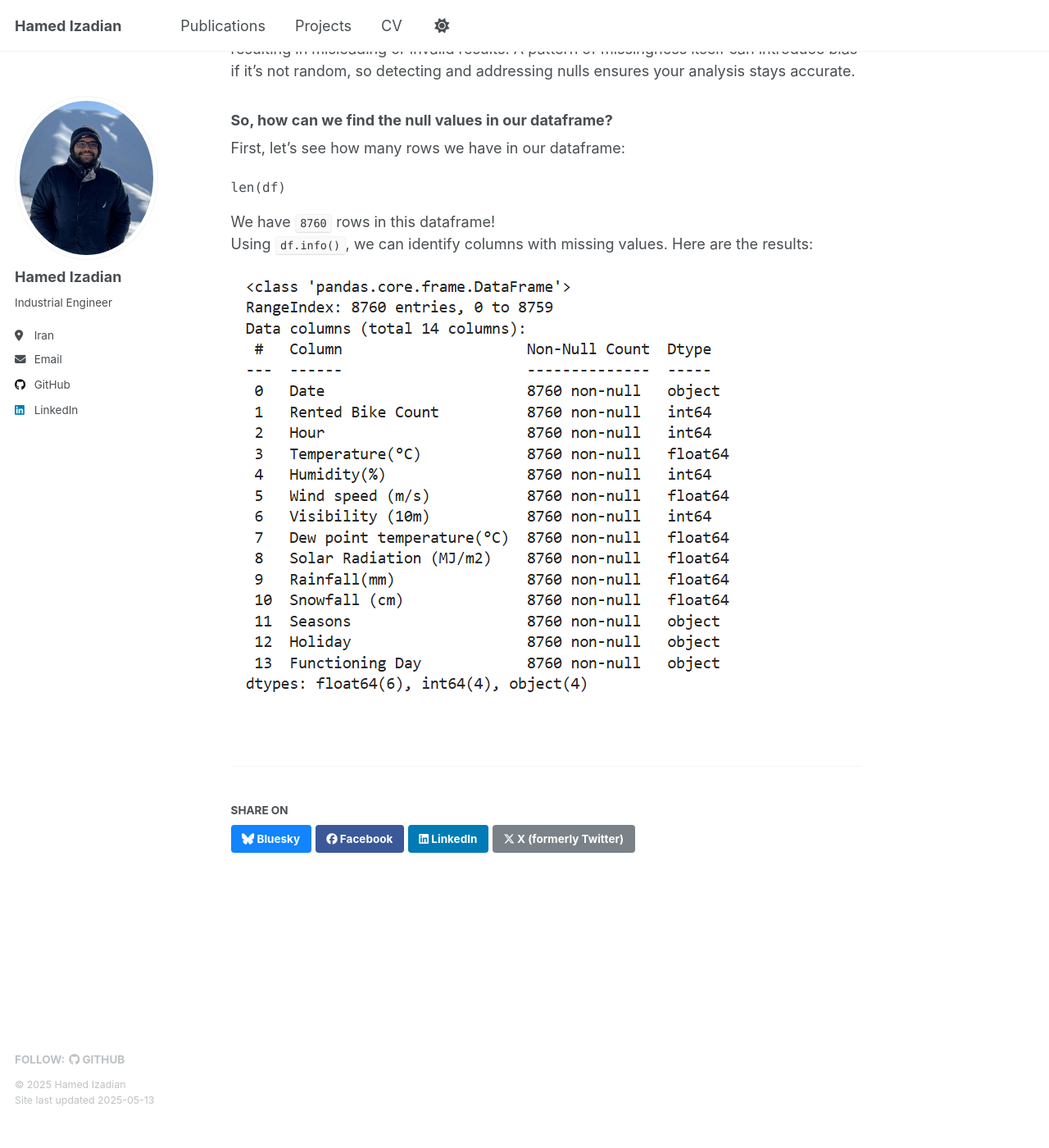
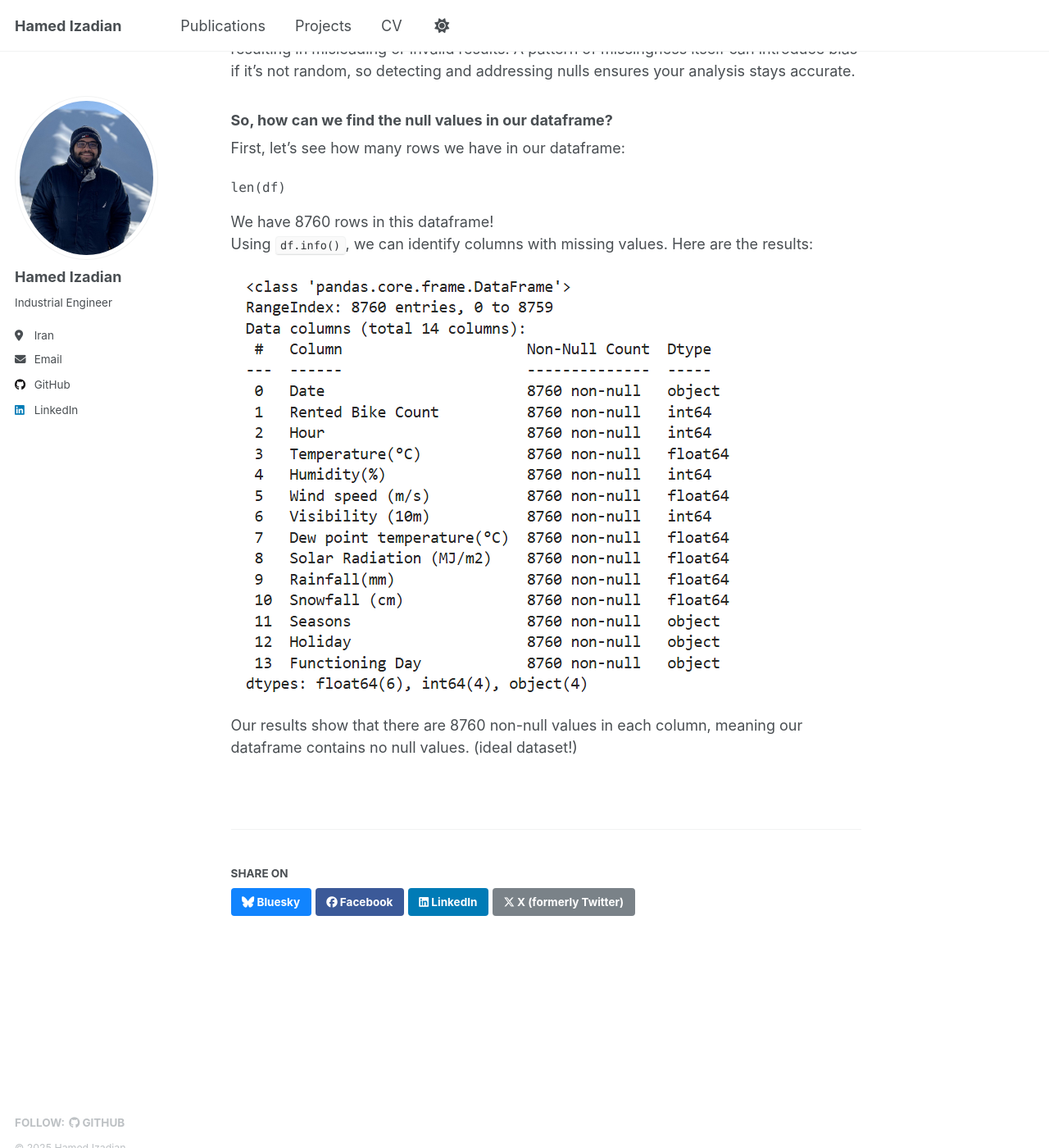
Before and after one commit to HamedIzadian/HamedIzadian.github.io, a Jekyll site: the page built from _projects/project1.md, in a window 1280 px wide and 1400 px high, scrolled down 2107 px. Shown: the whole window at 82% size. Built offline with Jekyll 4.4.1, drawn with Linux system fonts in a browser that asks for light colours; before the commit the page ends 3476 px from its top, so only the background shows below that.

Commit message:
Update project1.md

```diff
--- a/_projects/project1.md
+++ b/_projects/project1.md
@@ -65,7 +65,9 @@ First, let's see how many rows we have in our dataframe:
 len(df)
 </pre>
 
-We have `8760` rows in this dataframe! <br/>
+We have 8760 rows in this dataframe! <br/>
 Using `df.info()`, we can identify columns with missing values. Here are the results:
 
 <img src='/images/bike_info.png'>
+
+Our results show that there are 8760 non-null values in each column, meaning our dataframe contains no null values. (ideal dataset!)
```
